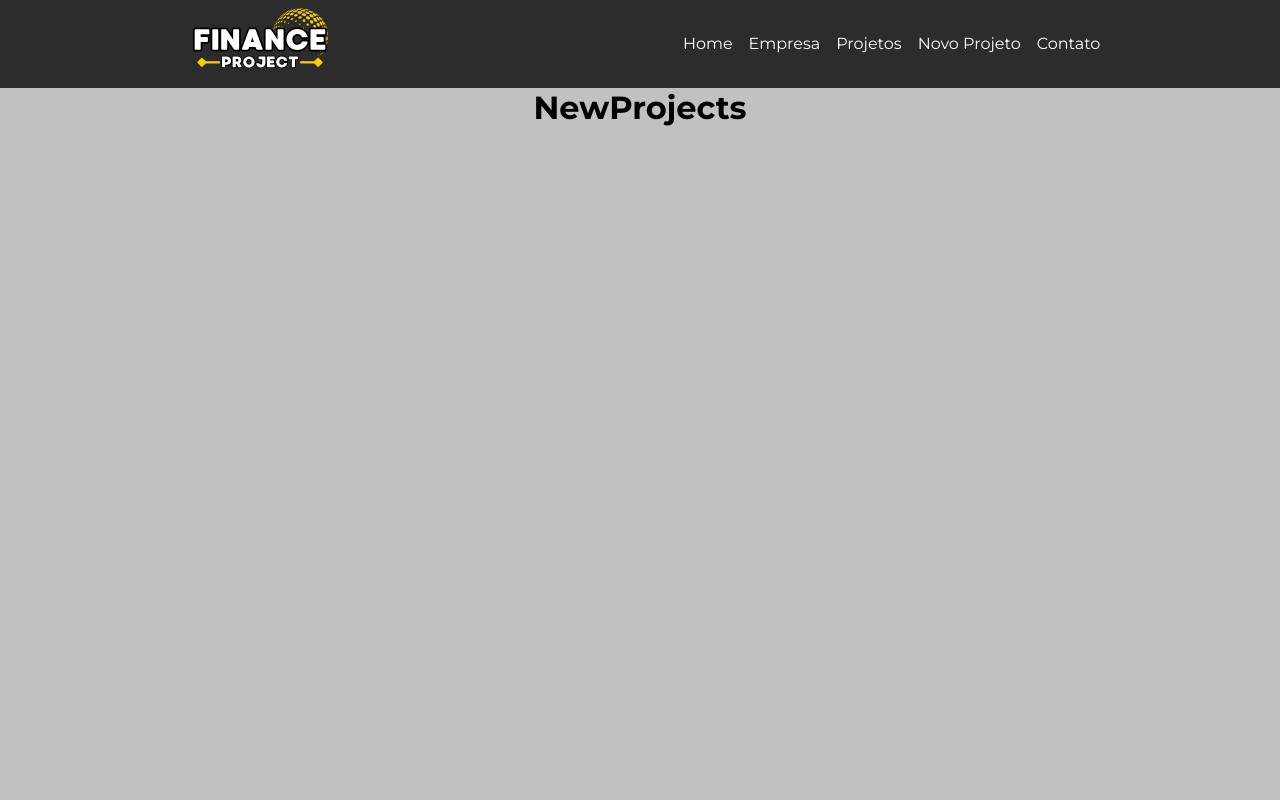
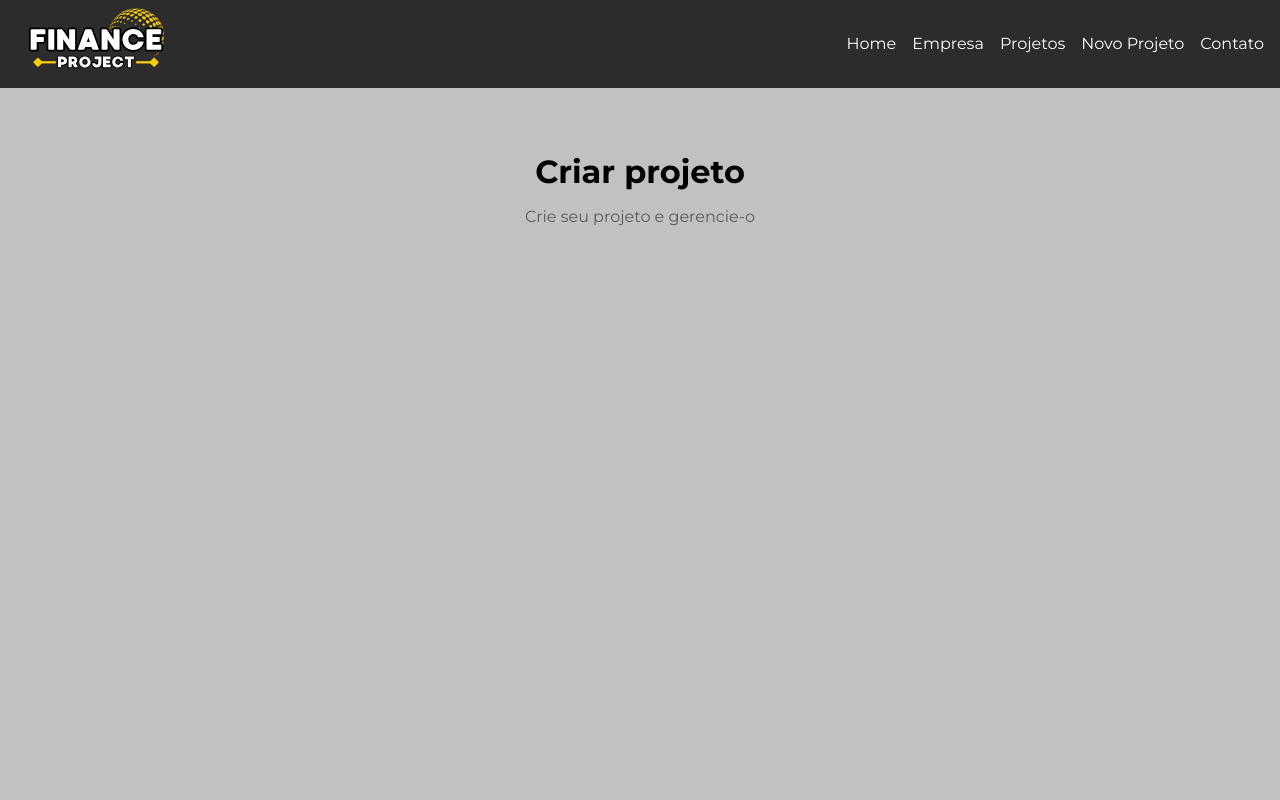
Before and after one commit to GSBarros17/pagina-react, a JavaScript app: page /NewProjects in a window 1280 px wide. Shown: the top 800 px of the page. Built offline with nearby package versions, Linux system fonts and the light colour scheme; the HTML template or start-up script is replaced by a standard one.

Commit message:
criando o style do newproject

```diff
--- a/src/App.js
+++ b/src/App.js
@@ -1,4 +1,4 @@
-import { BrowserRouter as Router, Routes,BrowserRouter, Route, Link } from "react-router-dom";
+import { BrowserRouter as Router, Routes,BrowserRouter, Route } from "react-router-dom";
 import Home from "./components/pages/Home"
 import Company from "./components/pages/Company"
 import Contact from "./components/pages/Contact"
--- a/src/components/layout/Container.module.css
+++ b/src/components/layout/Container.module.css
@@ -2,7 +2,7 @@
     width: 100%;
     height: 100%;
     display: flex;
-    justify-content:space-around;
+    justify-content:space-between;
     margin: 0 auto;
 }
 
--- a/src/components/pages/NewProjects.js
+++ b/src/components/pages/NewProjects.js
@@ -1,3 +1,11 @@
+import styles from "./NewProjects.module.css"
+
 export default function NewProjects(){
-    return <h1>NewProjects</h1>
+    return (
+        <div className={styles.newprojectContainer}>
+            <h1>Criar projeto</h1>
+            <p>Crie seu projeto e gerencie-o</p>
+
+        </div>
+    )
 }
--- /dev/null
+++ b/src/components/pages/NewProjects.module.css
@@ -0,0 +1,14 @@
+.newprojectContainer {
+    width: 60%;
+    margin: 0 auto;
+    text-align: center;
+}
+
+.newprojectContainer h1{
+    margin-top: 2em;
+}
+
+.newprojectContainer p{
+    margin-top: 1em;
+    color: #5b5b5b;
+}
```
